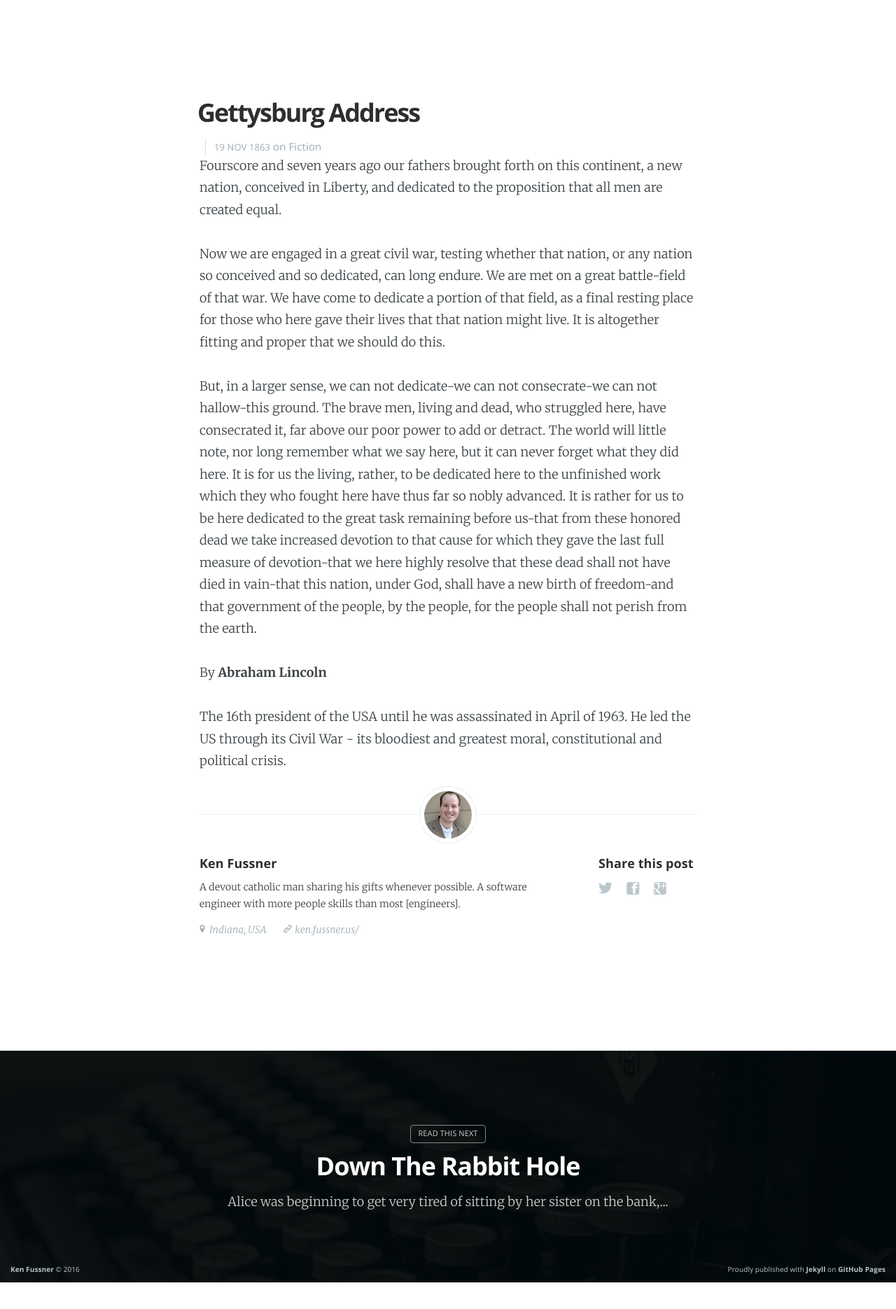
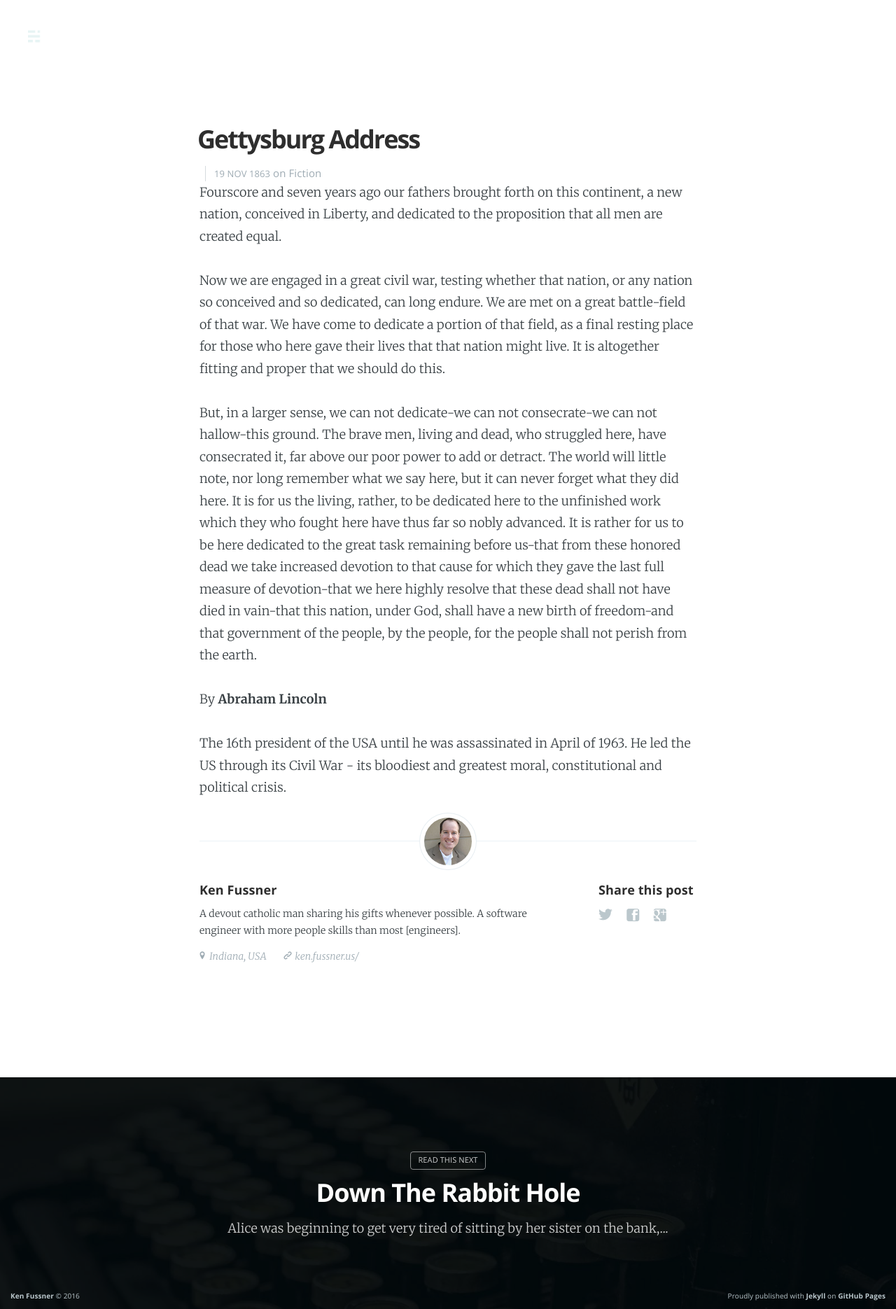
Before and after one commit to kenfussner/kenfussner.github.io, a Jekyll site: the page built from _posts/1863-11-19-gettysburg-address.md, in a window 1280 px wide. Shown: the whole page at 70% size. Built offline with Jekyll 4.4.1, drawn with Linux system fonts in a browser that asks for light colours; nearby versions of some CDN libraries; before the commit the page ends 1832 px from its top, so only the background shows below that.

Commit message:
set static logo from _config.yml

```diff
--- a/_config.yml
+++ b/_config.yml
@@ -18,6 +18,7 @@ bio: 'A devout catholic man sharing his gifts whenever possible. A software engi
 location: 'Indiana, USA'
 url: 'http://ken.fussner.us/'
 image: 'assets/images/kenfussner.jpg'
+logo: 'assets/images/ghost.png'
 
 short_url: 'ken.fussner.us/'
 google_analytics: #UA-69281367-1
--- a/_layouts/author.html
+++ b/_layouts/author.html
@@ -17,7 +17,7 @@ current: author
 <!-- #author  -->
     <header class="main-header author-head {% if page.cover %}" style="background-image: url({{ site.baseurl }}{{ page.cover }}) {% else %}no-cover{% endif %}">
         <nav class="main-nav overlay clearfix">
-            {% if page.logo %}<a class="blog-logo" href="{{ site.baseurl }}"><img src="{{ site.baseurl }}{{ page.logo }}" alt="Blog Logo" /></a>{% endif %}
+            <a class="blog-logo" href="{{ site.baseurl }}"><img src="{{ site.baseurl }}{{ site.logo }}" alt="Blog Logo" /></a>
             {% if page.navigation %}
                 <a class="menu-button icon-menu" href="#"><span class="word">Menu</span></a>
             {% endif %}
--- a/_layouts/page.html
+++ b/_layouts/page.html
@@ -12,7 +12,7 @@ class: 'page-template'
 
 <header class="main-header post-head {% if page.cover %}" style="background-image: url({{ site.baseurl }}{{ page.cover }}){% else %}no-cover{% endif %}">
     <nav class="main-nav {% if page.cover %}overlay{% endif %} clearfix">
-        {% if page.logo %}<a class="blog-logo" href="{{ site.baseurl }}"><img src="{{ site.baseurl }}{{ page.logo }}" alt="Blog Logo" /></a>{% endif %}
+        <a class="blog-logo" href="{{ site.baseurl }}"><img src="{{ site.baseurl }}{{ site.logo }}" alt="Blog Logo" /></a>
         {% if page.navigation %}
             <a class="menu-button icon-menu" href="#"><span class="word">Menu</span></a>
             {{ include navigation.html }}
--- a/_layouts/post.html
+++ b/_layouts/post.html
@@ -13,7 +13,7 @@ class: 'post-template'
 
 <header class="main-header post-head {% if page.cover %}" style="background-image: url({{ site.baseurl }}{{ page.cover }}) {% else %}no-cover{% endif %}">
     <nav class="main-nav {% if page.cover %} overlay {% endif %} clearfix">
-        {% if page.logo %}<a class="blog-logo" href="{{ site.baseurl }}"><img src="{{ site.baseurl }}{{ page.logo }}" alt="Blog Logo" /></a>{% endif %}
+        <a class="blog-logo" href="{{ site.baseurl }}"><img src="{{ site.baseurl }}{{ site.logo }}" alt="Blog Logo" /></a>
         {% if page.navigation %}
             <a class="menu-button icon-menu" href="#"><span class="word">Menu</span></a>
         {% endif %}
--- a/_layouts/tag.html
+++ b/_layouts/tag.html
@@ -23,7 +23,7 @@ current: tag
 <!-- If we have a tag cover, display that - else blog cover - else nothing -->
 <header class="main-header tag-head {% if page.cover %}" style="background-image: url({{ site.baseurl }}{% if new_cover %}{{ new_cover }}{% else %}{{ page.cover }}{% endif%}) {% else %}no-cover{% endif %}">
     <nav class="main-nav overlay clearfix">
-        {% if page.logo %}<a class="blog-logo" href="{{ site.baseurl }}"><img src="{{ site.baseurl }}{{ page.logo }}" alt="Blog Logo" /></a>{% endif %}
+        <a class="blog-logo" href="{{ site.baseurl }}"><img src="{{ site.baseurl }}{{ site.logo }}" alt="Blog Logo" /></a>
         {% if page.navigation %}
             <a class="menu-button icon-menu" href="#"><span class="word">Menu</span></a>
         {% endif %}
```
